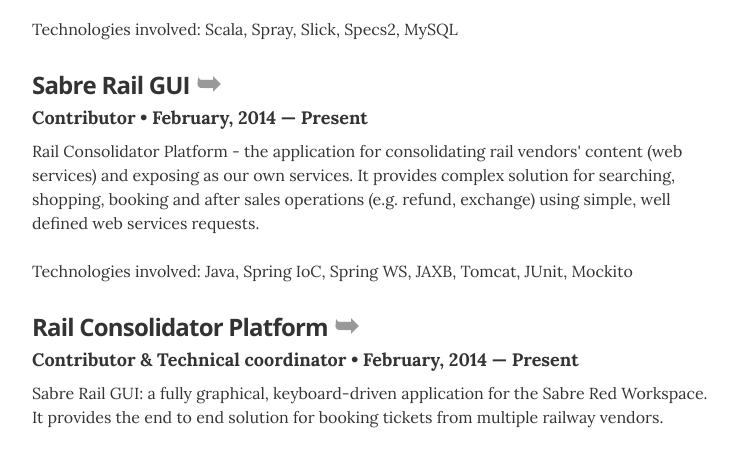
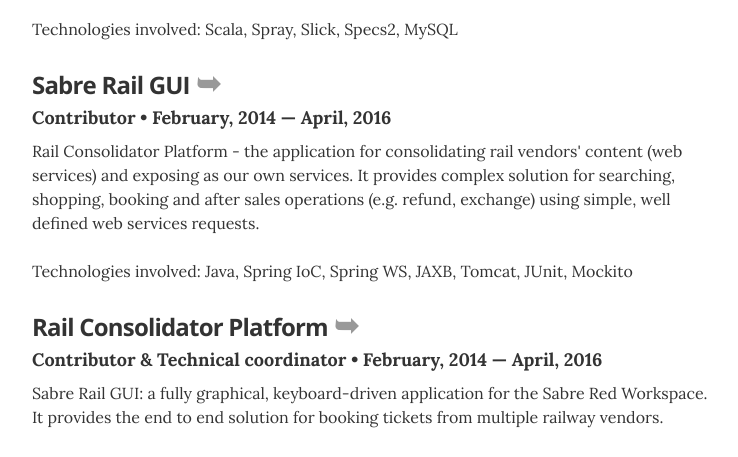
Before and after one commit to k0ner/resume, a Jekyll site: the page built from index.html, in a window 1280 px wide and 900 px high, scrolled down 3119 px. Shown: the part 154-611 px from the top of the window, without its empty margins (268-1006 px from the left). Built offline with Jekyll 4.4.1, drawn with Linux system fonts in a browser that asks for light colours; nearby versions of some CDN libraries; some of the changed text lies outside the part shown.

Commit message:
add end dates for projects

```diff
--- a/_layouts/resume.html
+++ b/_layouts/resume.html
@@ -66,7 +66,7 @@
         <!-- Duplicate these resume-item elements and edit accordingly for each job you want to add here -->
         <div class="resume-item">
           <h3 class="resume-item-title"><a href="https://www.griddynamics.com/" target="blank">Grid Dynamics Poland</a></h3>
-          <h4 class="resume-item-details">Big Data Engineer&bull; May, 2015 &mdash; present</h4>
+          <h4 class="resume-item-details">Big Data Engineer&bull; May, 2015 &mdash; Present</h4>
           <p class="resume-item-copy">
             Developing next-generation e-commerce cloud platforms.
           </p>
@@ -212,7 +212,7 @@
 
         <div class="resume-item">
           <h3 class="resume-item-title"><a href="https://www.sabreredappcentre.sabre.com/apps/Sabre-Rail" target="blank">Sabre Rail GUI</a></h3>
-          <h4 class="resume-item-details">Contributor &bull; February, 2014 &mdash; Present</h4>
+          <h4 class="resume-item-details">Contributor &bull; February, 2014 &mdash; April, 2016</h4>
           <p class="resume-item-copy">
             Rail Consolidator Platform - the application for consolidating rail vendors' content (web services) and exposing as our own services. It provides complex solution for searching, shopping, booking and after sales operations (e.g. refund, exchange) using simple, well defined web services requests.
             <br/><br/>
@@ -222,7 +222,7 @@
 
         <div class="resume-item">
           <h3 class="resume-item-title"><a href="http://en.eu.sabretravelnetwork.com/home/solutions/products/sabre_rail" target="blank">Rail Consolidator Platform</a></h3>
-          <h4 class="resume-item-details">Contributor & Technical coordinator &bull; February, 2014 &mdash; Present</h4>
+          <h4 class="resume-item-details">Contributor & Technical coordinator &bull; February, 2014 &mdash; April, 2016</h4>
           <p class="resume-item-copy">
             Sabre Rail GUI: a fully graphical, keyboard-driven application for the Sabre Red Workspace. It provides the end to end solution for booking tickets from multiple railway vendors.
             <br/><br/>
```
